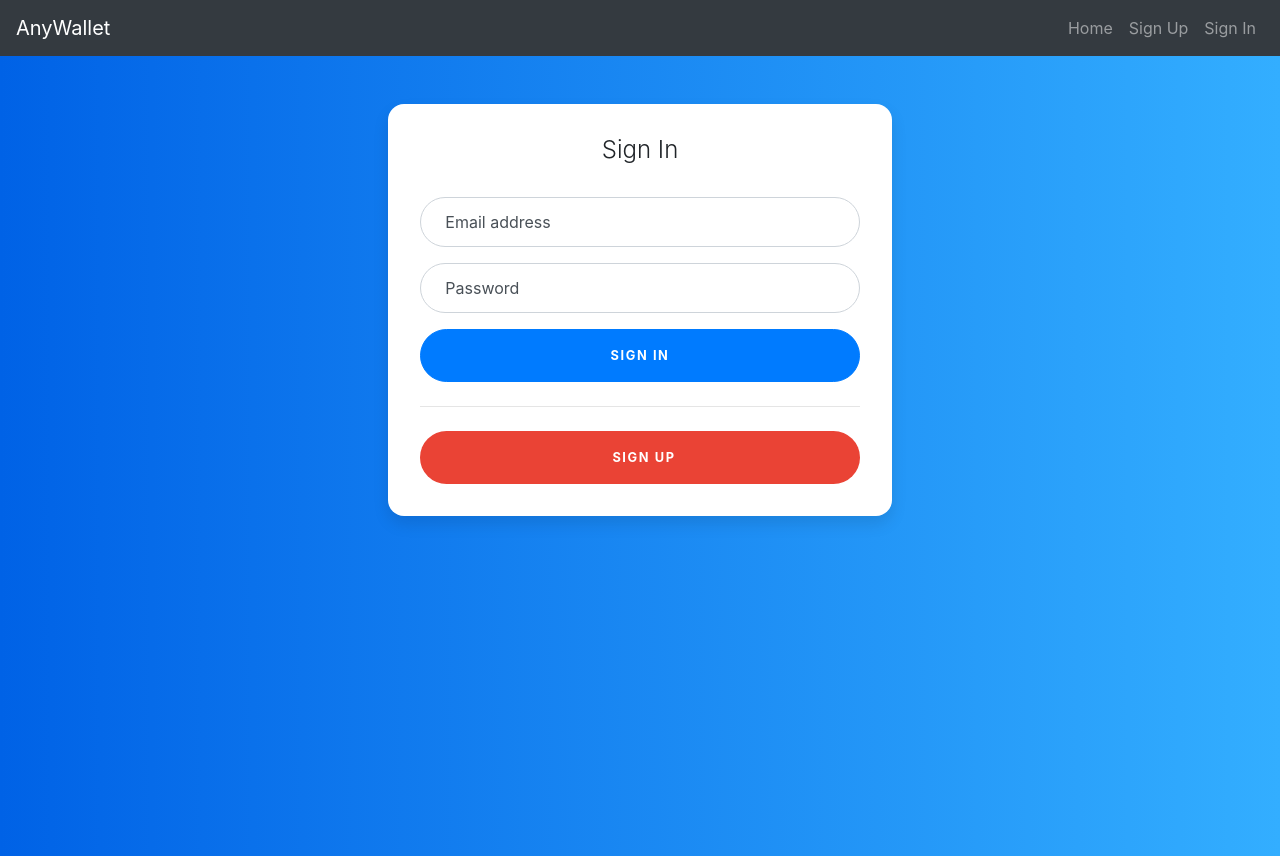
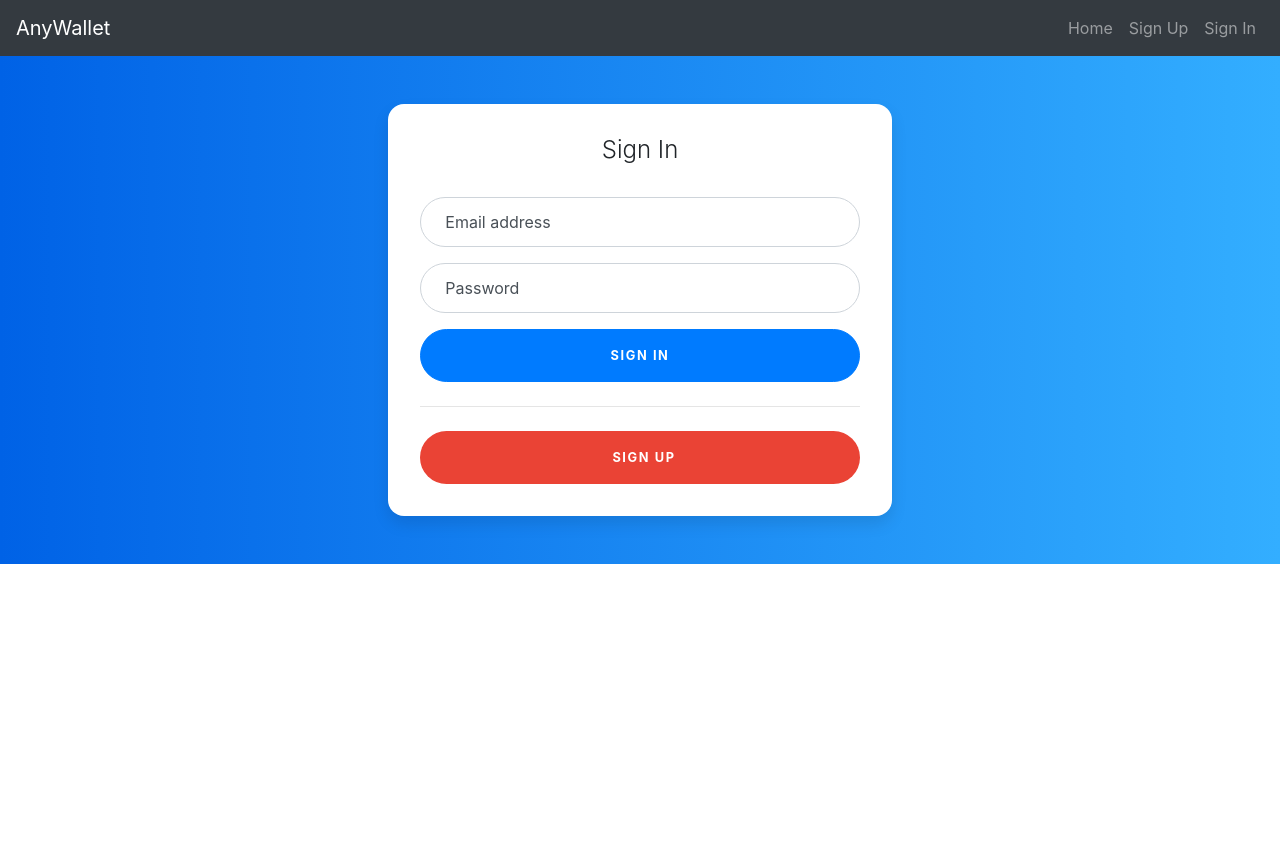
Before and after one commit to eric2702/ReactAnyWalletFinalV2, a React (Create React App) app in the folder client/: page /login in a window 1280 px wide. After the commit the page ends 800 px from the top, so only its background shows below. Built offline with nearby package versions, Linux system fonts and the light colour scheme; no server answers; some icons are missing.

Commit message:
auth.css register  and navbar fix

```diff
--- a/client/src/components/partials/Navbar.js
+++ b/client/src/components/partials/Navbar.js
@@ -7,6 +7,7 @@ const Navbar = ({ loggedIn, name }) => {
   function navbar() {
     if (loggedIn) {
       return (
+        <div class="collapse navbar-collapse" id="navbarNav">
           <ul class="navbar-nav ml-auto">
             <li class="nav-item active">
               <Link to="/" style={{ textDecoration: "none" }}>
@@ -16,15 +17,18 @@ const Navbar = ({ loggedIn, name }) => {
               </Link>
             </li>
             <li class="nav-item active mr-2">
-            <div class="nav-link text-dark rounded bg-white">{name}</div>
+              <div class="nav-link text-white">{name}</div>
             </li>
+          </ul>
+          {/* <div class="nav-link text-white pl-0">{name}</div> */}
           <button className="btn btn-danger" onClick={(e) => logout(e)}>
             Logout
           </button>
-        </ul>
+        </div>
       );
     } else {
       return (
+        <div class="collapse navbar-collapse" id="navbarNav">
           <ul class="navbar-nav ml-auto">
             <li class="nav-item active">
               <Link to="/" style={{ textDecoration: "none" }}>
@@ -44,6 +48,7 @@ const Navbar = ({ loggedIn, name }) => {
               </Link>
             </li>
           </ul>
+        </div>
       );
     }
   }
@@ -73,7 +78,7 @@ const Navbar = ({ loggedIn, name }) => {
       >
         <span class="navbar-toggler-icon"></span>
       </button>
-      <div class="collapse navbar-collapse" id="navbarNav">
+      {/* <div class="collapse navbar-collapse" id="navbarNav"> */}
       {/* <ul class="navbar-nav ml-auto">
           <li class="nav-item active">
             <Link to="/" style={{ textDecoration: "none" }}>
@@ -93,8 +98,8 @@ const Navbar = ({ loggedIn, name }) => {
             </Link>
           </li>
         </ul> */}
+      {/* </div> */}
       {navbar()}
-      </div>
     </nav>
   );
 };
--- a/client/src/css/auth.css
+++ b/client/src/css/auth.css
@@ -6,12 +6,12 @@
 .login {
   background: #007bff;
   background: linear-gradient(to right, #0062e6, #33aeff);
-  height: 100vh;
+  height: 100%;
 }
 
 .register {
   background: red;
-  height: 100vh;
+  height: 100%;
 }
 
 .card-signin {
```
Lines whose indentation alone changed are shown as unchanged.
